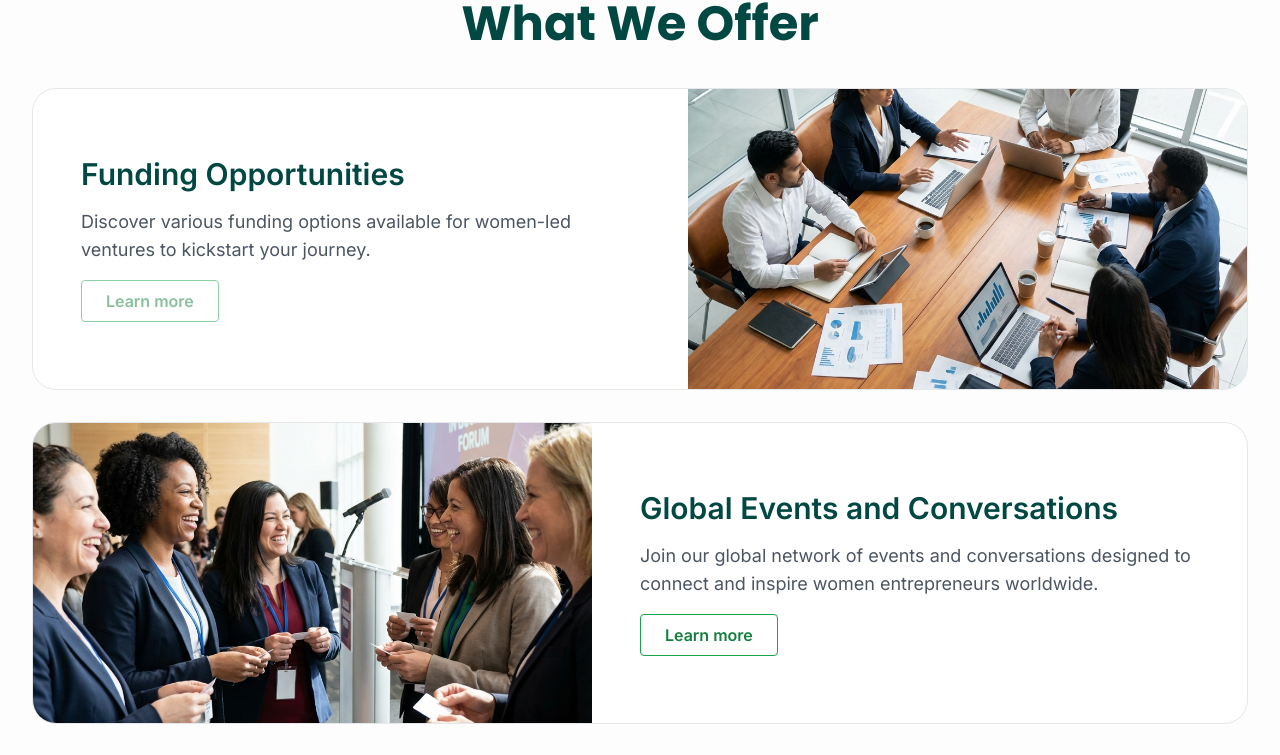
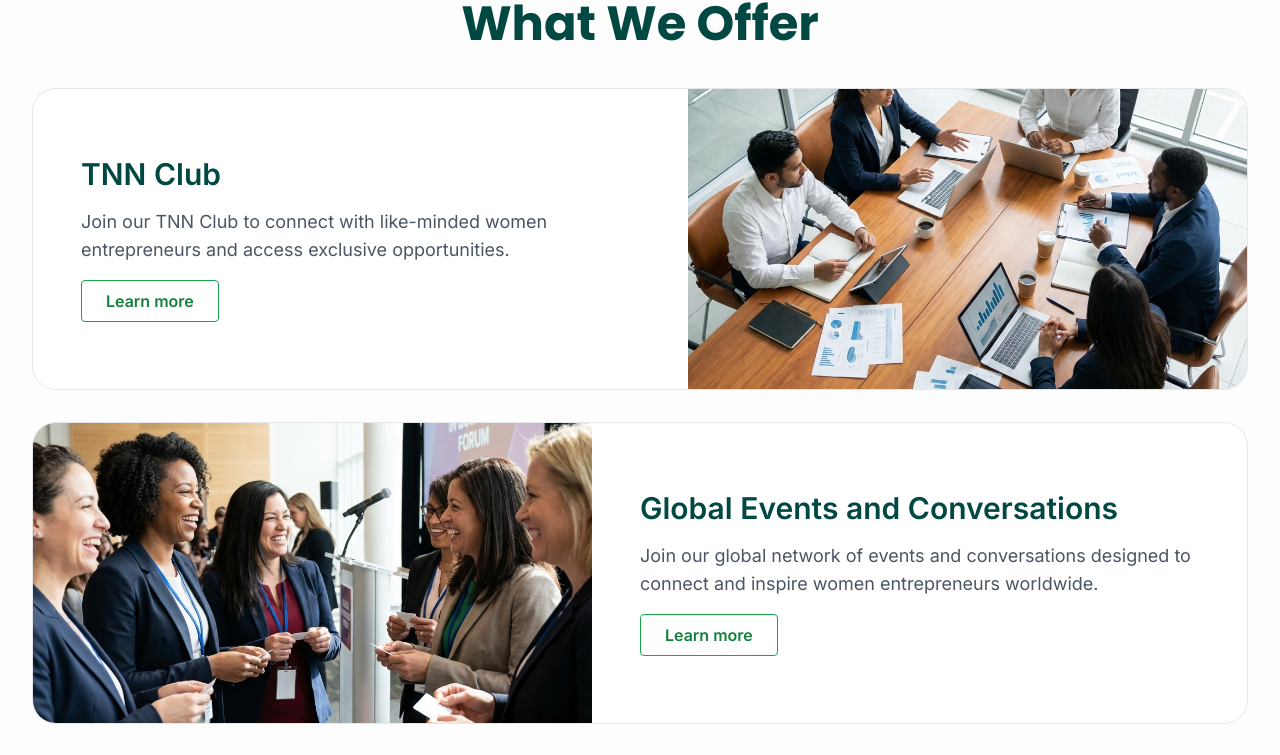
Before and after one commit to naldygrit/Herlign, a React (Vite) app: page / in a window 1280 px wide. Shown: the part 840-1595 px from the top of the page. Built offline with nearby package versions, Linux system fonts and the light colour scheme.

Commit message:
update  approach

```diff
--- a/src/components/Approach.tsx
+++ b/src/components/Approach.tsx
@@ -57,9 +57,9 @@ export const Approach = () => {
       imageSrc: "/images/diverse_ecosystems.png",
     },
     {
-      title: "Supportive Networks",
+      title: "Wellness Garden",
       description:
-        "Community, mentorship, and opportunities tailored for female entrepreneurs and students.",
+        "Cultivating the behavioural strength and resilience founders need to build for scale, sustainability, and lasting impact.",
       imageSrc: "/images/supportive_networks.png",
     },
     {
@@ -82,11 +82,12 @@ export const Approach = () => {
 
   return (
     <Section>
-      <SectionTitle>Our Four-Fold Approach</SectionTitle>
+      <SectionTitle>Building the Founders who Build Africa.</SectionTitle>
       <p className="mb-12 text-gray-700 text-lg max-w-3xl">
-        For <strong>next-gen female</strong> entrepreneurs, we provide full
-        operational support to build{" "}
-        <strong>investable, strong companies</strong> from the ground up.
+        By aligning behavioral wellness with business strategy, we equip the
+        next generation of women with the stamina to become high-impact
+        builders; creating startups that will redefine and dominate the African
+        marketplace.
       </p>
 
       <motion.div
--- a/src/components/WhatWeOffer.tsx
+++ b/src/components/WhatWeOffer.tsx
@@ -109,11 +109,11 @@ const OfferCard = ({
 export const WhatWeOffer = () => {
   const offers = [
     {
-      title: "Funding Opportunities",
+      title: "TNN Club",
       description:
-        "Discover various funding options available for women-led ventures to kickstart your journey.",
+        "Join our TNN Club to connect with like-minded women entrepreneurs and access exclusive opportunities.",
       imageSrc: "/images/funding_opportunities.png",
-      link: undefined,
+      link: "https://t.me/+39XcMjOta08yODQ0",
     },
     {
       title: "Global Events and Conversations",
@@ -121,14 +121,7 @@ export const WhatWeOffer = () => {
         "Join our global network of events and conversations designed to connect and inspire women entrepreneurs worldwide.",
       imageSrc: "/images/global_events.png",
       isReversed: true,
-      link: 'https://globalgirlsfestival.com',
-    },
-    {
-      title: "Mentorship Programs",
-      description:
-        "Connect with experienced mentors who guide you through every step of your business development.",
-      imageSrc: "/images/mentorship_programs.png",
-      link: undefined,
+      link: "https://globalgirlsfestival.com",
     },
     {
       title: "Venture Studio",
@@ -136,6 +129,13 @@ export const WhatWeOffer = () => {
         "Work with our venture studio to co-create and launch scalable businesses that solve real-world problems.",
       imageSrc: "/images/venture_studio.png",
       isReversed: true,
+      link: undefined,
+    },
+    {
+      title: "Mentorship Programs",
+      description:
+        "Connect with experienced mentors who guide you through every step of your business development.",
+      imageSrc: "/images/mentorship_programs.png",
       link: undefined,
     },
   ];
```
